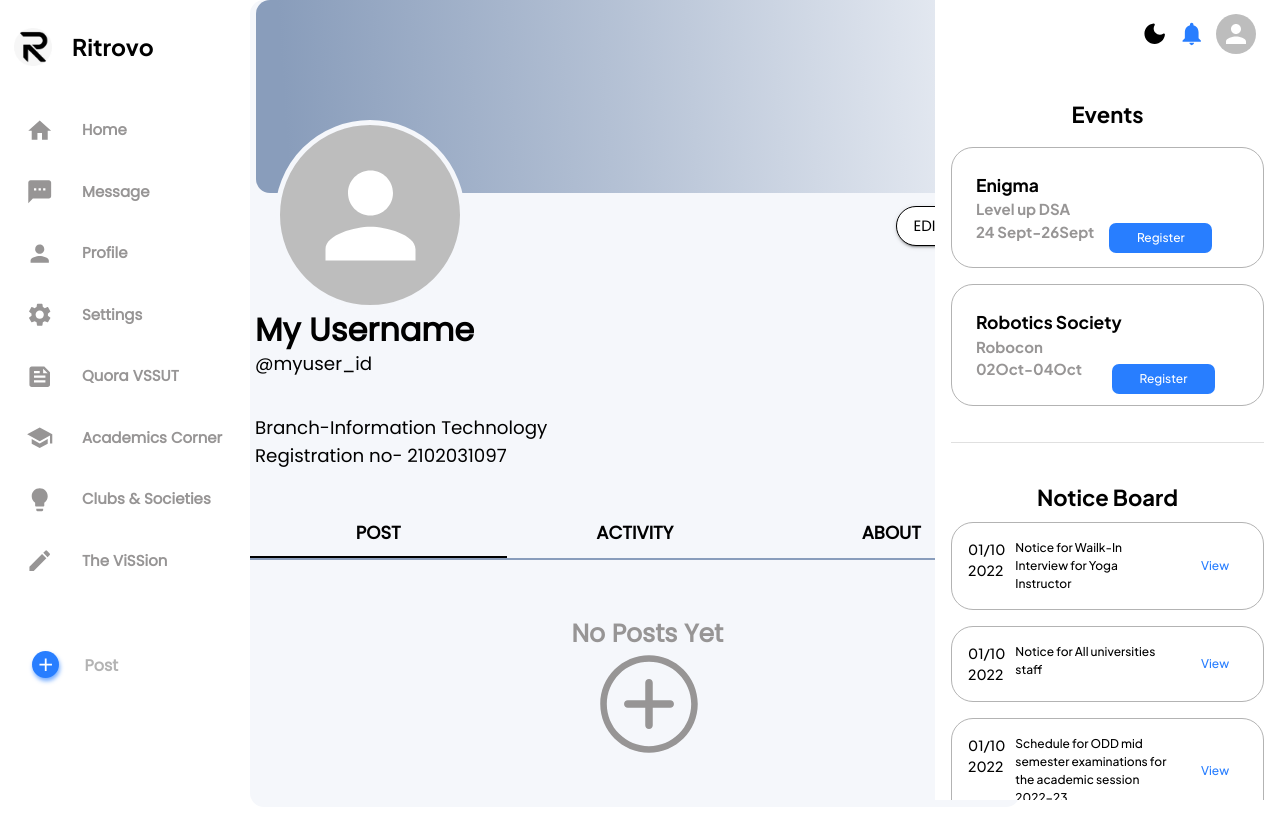
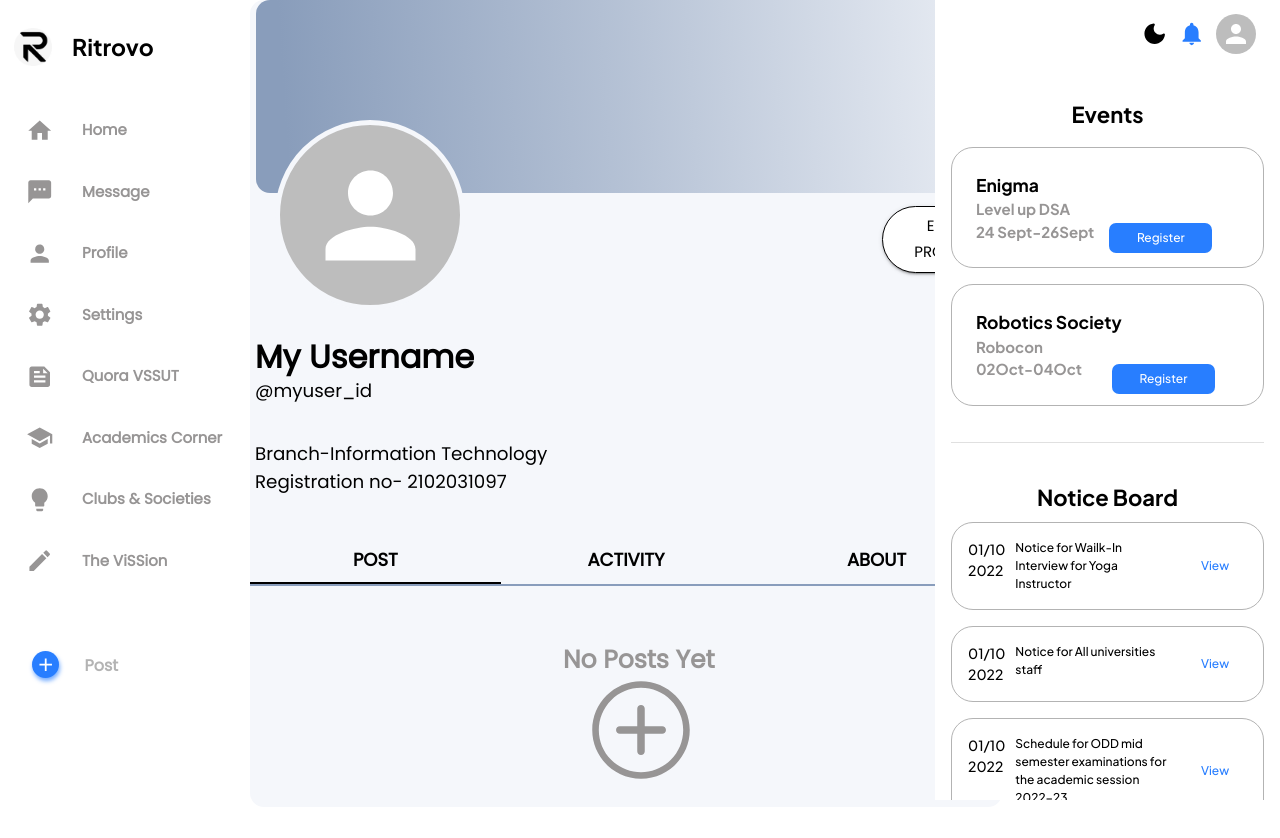
Before and after one commit to EnigmaVSSUT/ritrovo-frontend, a Next.js app: page /profile in a window 1280 px wide. Shown: the top 838 px of the page. Before the commit the page ends 817 px from the top, so only its background shows below. Built offline with nearby package versions, Linux system fonts and the light colour scheme.

Commit message:
minor changes

```diff
--- a/components/layout/DefaultLayout.jsx
+++ b/components/layout/DefaultLayout.jsx
@@ -10,7 +10,7 @@ const DefaultLayout = ({ children }) => {
 			<Sidebar />
 			<RightBar />
 			<Stack
-				flexGrow={0.647}
+				flexGrow={1}
 				marginLeft={ MAIN_SIDEBAR_WIDTH }
 			>
 				{children}
--- a/pages/profile.jsx
+++ b/pages/profile.jsx
@@ -21,6 +21,7 @@ export default function App(){
         <div>
         <Grid  sx={{
             height:"807px",
+            width:"73%",
             backgroundColor: 'gray.main',
             borderRadius:'14px'
         }}>
```
